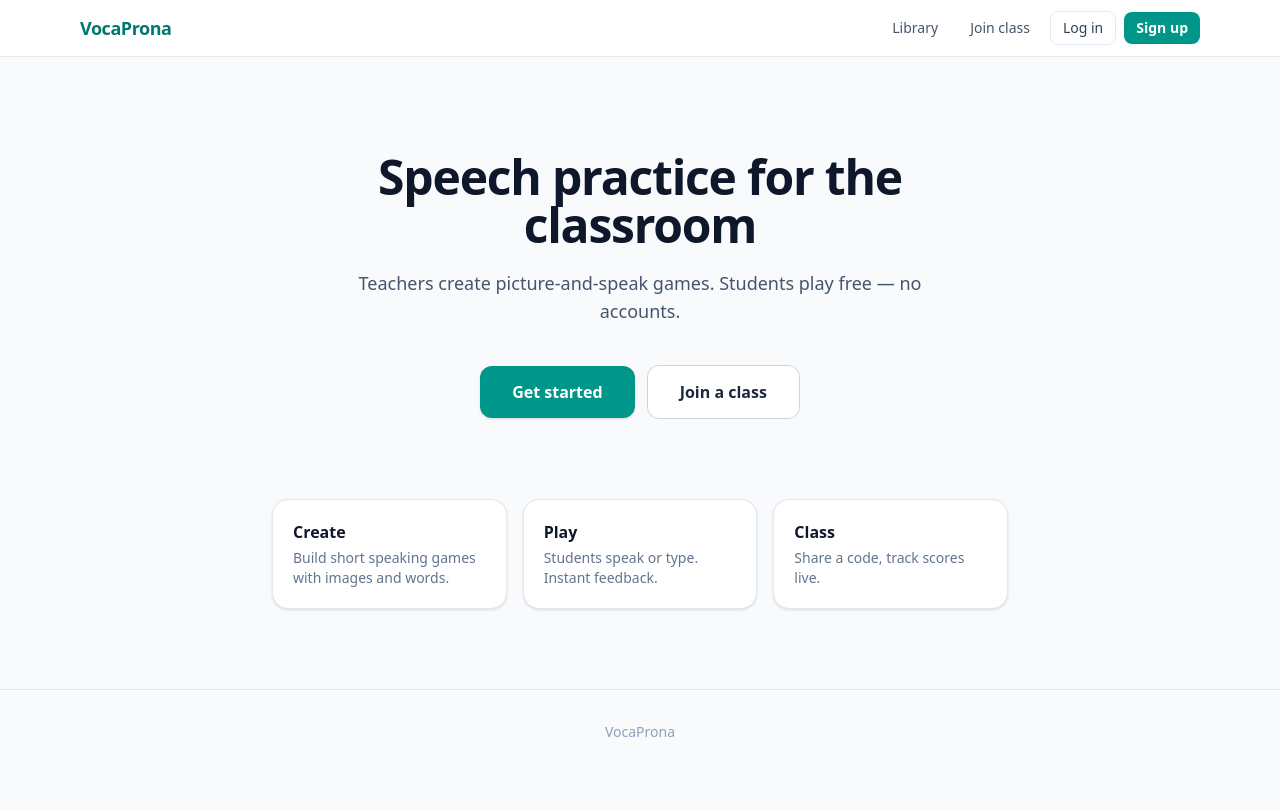
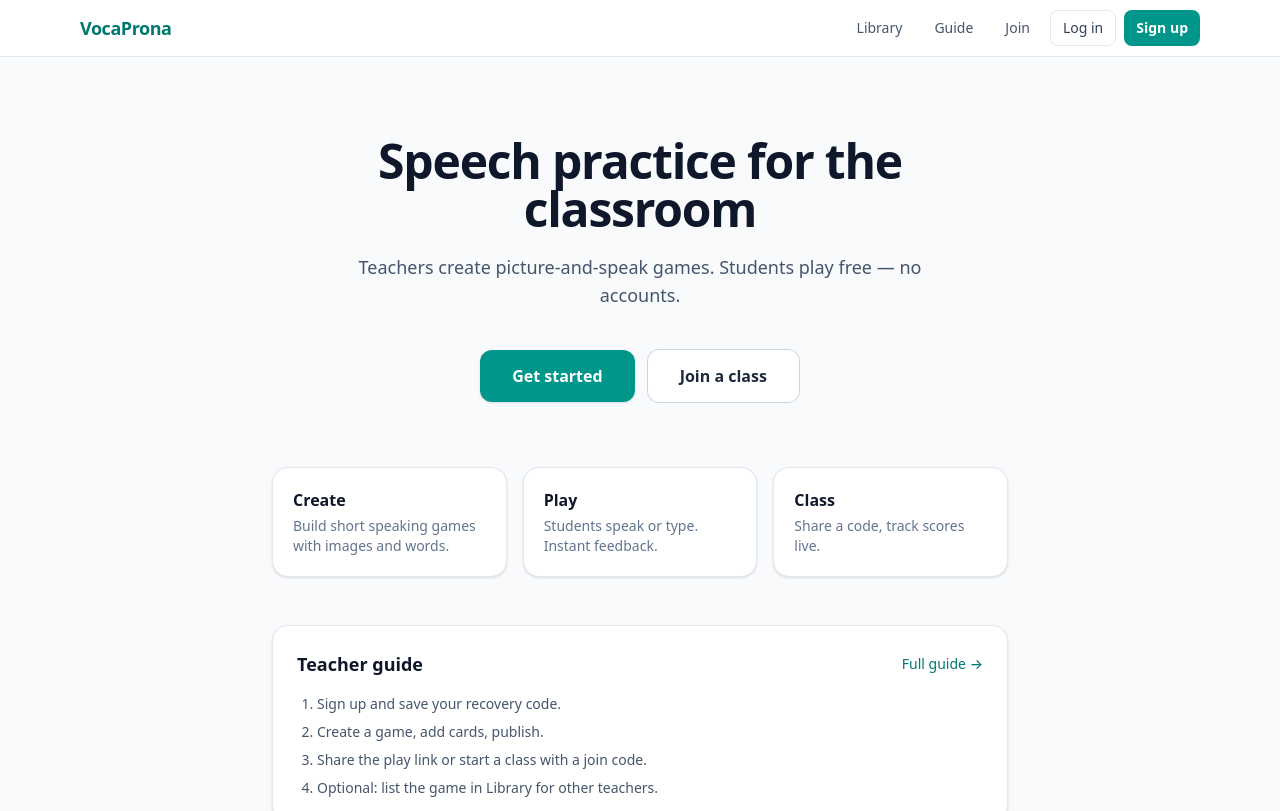
Before and after one commit to itsflutoe/vocaprona, a React (Vite) app: page / in a window 1280 px wide. Shown: the top 811 px of the page. Built offline with nearby package versions, Linux system fonts and the light colour scheme; no server answers.

Commit message:
Restore teacher guide page; fix header nav alignment

```diff
--- a/src/App.tsx
+++ b/src/App.tsx
@@ -14,6 +14,7 @@ import Results from '@/pages/Results'
 import Classes from '@/pages/Classes'
 import SharedLibrary from '@/pages/SharedLibrary'
 import LibraryPreview from '@/pages/LibraryPreview'
+import Guide from '@/pages/Guide'
 
 export default function App() {
   return (
@@ -21,6 +22,7 @@ export default function App() {
       <BrowserRouter>
         <Routes>
           <Route path="/" element={<Landing />} />
+          <Route path="/guide" element={<Guide />} />
           <Route path="/login" element={<Login />} />
           <Route path="/register" element={<Register />} />
           <Route path="/recover" element={<Recover />} />
--- a/src/components/AppHeader.tsx
+++ b/src/components/AppHeader.tsx
@@ -6,50 +6,59 @@ type Props = {
   right?: ReactNode
 }
 
+/**
+ * Fixed-height bar: logo left, actions right, vertically centered.
+ * max-w-6xl matches main content so columns line up page to page.
+ */
 export function AppHeader({ variant = 'light', right }: Props) {
   const dark = variant === 'dark'
   return (
     <header
       className={
         dark
-          ? 'border-b border-white/10 bg-slate-950/95'
-          : 'border-b border-slate-200/80 bg-white/90 backdrop-blur'
+          ? 'sticky top-0 z-40 border-b border-white/10 bg-slate-950'
+          : 'sticky top-0 z-40 border-b border-slate-200 bg-white'
       }
     >
-      <div className="mx-auto flex h-14 max-w-6xl items-center justify-between gap-4 px-4">
+      <div className="mx-auto grid h-14 max-w-6xl grid-cols-[auto_1fr] items-center gap-4 px-4">
         <Link
           to="/"
-          className={`text-lg font-bold tracking-tight ${
+          className={`shrink-0 self-center text-lg font-bold leading-none tracking-tight ${
             dark ? 'text-teal-400' : 'text-teal-700'
           }`}
         >
           VocaProna
         </Link>
-        <div className="flex flex-wrap items-center justify-end gap-1 sm:gap-2">{right}</div>
+        <nav className="flex min-w-0 items-center justify-end gap-x-1 gap-y-0 sm:gap-x-2">
+          {right}
+        </nav>
       </div>
     </header>
   )
 }
 
+const baseLink =
+  'inline-flex h-9 shrink-0 items-center justify-center whitespace-nowrap rounded-lg px-2.5 text-sm sm:px-3'
+
 export function headerLink(dark: boolean, active?: boolean) {
   if (dark) {
     return active
-      ? 'rounded-lg px-3 py-1.5 text-sm font-medium text-white bg-white/10'
-      : 'rounded-lg px-3 py-1.5 text-sm text-slate-400 hover:text-white hover:bg-white/5'
+      ? `${baseLink} font-medium text-white bg-white/10`
+      : `${baseLink} text-slate-400 hover:bg-white/5 hover:text-white`
   }
   return active
-    ? 'rounded-lg px-3 py-1.5 text-sm font-medium text-teal-800 bg-teal-50'
-    : 'rounded-lg px-3 py-1.5 text-sm text-slate-600 hover:text-slate-900 hover:bg-slate-50'
+    ? `${baseLink} font-medium text-teal-800 bg-teal-50`
+    : `${baseLink} text-slate-600 hover:bg-slate-50 hover:text-slate-900`
 }
 
 export function headerBtnPrimary(dark: boolean) {
   return dark
-    ? 'rounded-lg bg-teal-500 px-3 py-1.5 text-sm font-semibold text-slate-950 hover:bg-teal-400'
-    : 'rounded-lg bg-teal-600 px-3 py-1.5 text-sm font-semibold text-white hover:bg-teal-700'
+    ? `${baseLink} bg-teal-500 font-semibold text-slate-950 hover:bg-teal-400`
+    : `${baseLink} bg-teal-600 font-semibold text-white hover:bg-teal-700`
 }
 
 export function headerBtnGhost(dark: boolean) {
   return dark
-    ? 'rounded-lg border border-white/15 px-3 py-1.5 text-sm text-slate-300 hover:bg-white/5'
-    : 'rounded-lg border border-slate-200 px-3 py-1.5 text-sm text-slate-700 hover:bg-slate-50'
+    ? `${baseLink} border border-white/15 text-slate-300 hover:bg-white/5`
+    : `${baseLink} border border-slate-200 text-slate-700 hover:bg-slate-50`
 }
--- /dev/null
+++ b/src/pages/Guide.tsx
@@ -0,0 +1,112 @@
+import { Link } from 'react-router-dom'
+import { useAuth } from '@/hooks/useAuth'
+import { AppHeader, headerBtnPrimary, headerLink } from '@/components/AppHeader'
+
+export default function Guide() {
+  const { session } = useAuth()
+
+  return (
+    <div className="min-h-screen bg-slate-50">
+      <AppHeader
+        right={
+          <>
+            <Link to="/library" className={headerLink(false)}>
+              Library
+            </Link>
+            <Link to="/guide" className={headerLink(false, true)}>
+              Guide
+            </Link>
+            <Link to="/join" className={headerLink(false)}>
+              Join
+            </Link>
+            {session ? (
+              <Link to="/dashboard" className={headerBtnPrimary(false)}>
+                My games
+              </Link>
+            ) : (
+              <Link to="/login" className={headerBtnPrimary(false)}>
+                Log in
+              </Link>
+            )}
+          </>
+        }
+      />
+
+      <main className="mx-auto max-w-2xl px-4 py-10">
+        <h1 className="text-2xl font-bold text-slate-900">Teacher guide</h1>
+
+        <section className="mt-8 rounded-2xl border border-slate-200 bg-white p-6">
+          <h2 className="font-semibold text-slate-900">1. Account</h2>
+          <ol className="mt-2 list-decimal space-y-1 pl-5 text-sm text-slate-600">
+            <li>Sign up with a username and password (no email).</li>
+            <li>Save the recovery code when it appears.</li>
+          </ol>
+        </section>
+
+        <section className="mt-4 rounded-2xl border border-slate-200 bg-white p-6">
+          <h2 className="font-semibold text-slate-900">2. Create a game</h2>
+          <ol className="mt-2 list-decimal space-y-1 pl-5 text-sm text-slate-600">
+            <li>Open <strong>My games</strong> → <strong>New game</strong>.</li>
+            <li>Add a title, subject, and optional cover image URL.</li>
+            <li>Add cards (word + optional picture and hint).</li>
+            <li>Publish the game.</li>
+          </ol>
+        </section>
+
+        <section className="mt-4 rounded-2xl border border-slate-200 bg-white p-6">
+          <h2 className="font-semibold text-slate-900">3. Students play</h2>
+          <ul className="mt-2 list-disc space-y-1 pl-5 text-sm text-slate-600">
+            <li>Share the play link, or</li>
+            <li>
+              Tap <strong>Start class</strong>, show the code, students open{' '}
+              <Link to="/join" className="text-teal-700 hover:underline">
+                Join
+              </Link>
+              .
+            </li>
+          </ul>
+        </section>
+
+        <section className="mt-4 rounded-2xl border border-slate-200 bg-white p-6">
+          <h2 className="font-semibold text-slate-900">4. Scores</h2>
+          <ul className="mt-2 list-disc space-y-1 pl-5 text-sm text-slate-600">
+            <li>Live scores appear on the class host screen.</li>
+            <li>History is under each game’s <strong>Scores</strong> and under <strong>Classes</strong>.</li>
+          </ul>
+        </section>
+
+        <section className="mt-4 rounded-2xl border border-slate-200 bg-white p-6">
+          <h2 className="font-semibold text-slate-900">5. Share with other teachers</h2>
+          <ol className="mt-2 list-decimal space-y-1 pl-5 text-sm text-slate-600">
+            <li>Publish the game.</li>
+            <li>Turn on <strong>List in teacher Library</strong> and save.</li>
+            <li>Others find it under Library and can copy it.</li>
+          </ol>
+        </section>
+
+        <section className="mt-4 rounded-2xl border border-slate-200 bg-white p-6">
+          <h2 className="font-semibold text-slate-900">Tips</h2>
+          <ul className="mt-2 list-disc space-y-1 pl-5 text-sm text-slate-600">
+            <li>Microphone works best in Chrome or Edge; students can type instead.</li>
+            <li>Square images work best for covers and cards.</li>
+          </ul>
+        </section>
+
+        <div className="mt-8 flex flex-wrap gap-3">
+          <Link
+            to={session ? '/dashboard' : '/register'}
+            className="rounded-lg bg-teal-600 px-4 py-2.5 text-sm font-semibold text-white hover:bg-teal-700"
+          >
+            {session ? 'My games' : 'Create account'}
+          </Link>
+          <Link
+            to="/library"
+            className="rounded-lg border border-slate-200 bg-white px-4 py-2.5 text-sm font-medium text-slate-700 hover:bg-slate-50"
+          >
+            Browse library
+          </Link>
+        </div>
+      </main>
+    </div>
+  )
+}
--- a/src/pages/Landing.tsx
+++ b/src/pages/Landing.tsx
@@ -13,8 +13,11 @@ export default function Landing() {
             <Link to="/library" className={headerLink(false)}>
               Library
             </Link>
+            <Link to="/guide" className={headerLink(false)}>
+              Guide
+            </Link>
             <Link to="/join" className={headerLink(false)}>
-              Join class
+              Join
             </Link>
             {session ? (
               <Link to="/dashboard" className={headerBtnPrimary(false)}>
@@ -34,7 +37,7 @@ export default function Landing() {
         }
       />
 
-      <main className="mx-auto max-w-3xl px-4 pb-20 pt-16 text-center sm:pt-24">
+      <main className="mx-auto max-w-3xl px-4 pb-20 pt-16 text-center sm:pt-20">
         <h1 className="text-4xl font-bold tracking-tight text-slate-900 sm:text-5xl">
           Speech practice for the classroom
         </h1>
@@ -56,7 +59,7 @@ export default function Landing() {
           </Link>
         </div>
 
-        <div className="mt-20 grid gap-4 text-left sm:grid-cols-3">
+        <div className="mt-16 grid gap-4 text-left sm:grid-cols-3">
           {[
             { title: 'Create', desc: 'Build short speaking games with images and words.' },
             { title: 'Play', desc: 'Students speak or type. Instant feedback.' },
@@ -71,6 +74,21 @@ export default function Landing() {
             </div>
           ))}
         </div>
+
+        <div className="mt-12 rounded-2xl border border-slate-200 bg-white p-6 text-left shadow-sm">
+          <div className="flex flex-wrap items-center justify-between gap-2">
+            <h2 className="text-lg font-semibold text-slate-900">Teacher guide</h2>
+            <Link to="/guide" className="text-sm font-medium text-teal-700 hover:underline">
+              Full guide →
+            </Link>
+          </div>
+          <ol className="mt-4 list-decimal space-y-2 pl-5 text-sm text-slate-600">
+            <li>Sign up and save your recovery code.</li>
+            <li>Create a game, add cards, publish.</li>
+            <li>Share the play link or start a class with a join code.</li>
+            <li>Optional: list the game in Library for other teachers.</li>
+          </ol>
+        </div>
       </main>
 
       <footer className="border-t border-slate-200 py-8 text-center text-sm text-slate-400">
```
